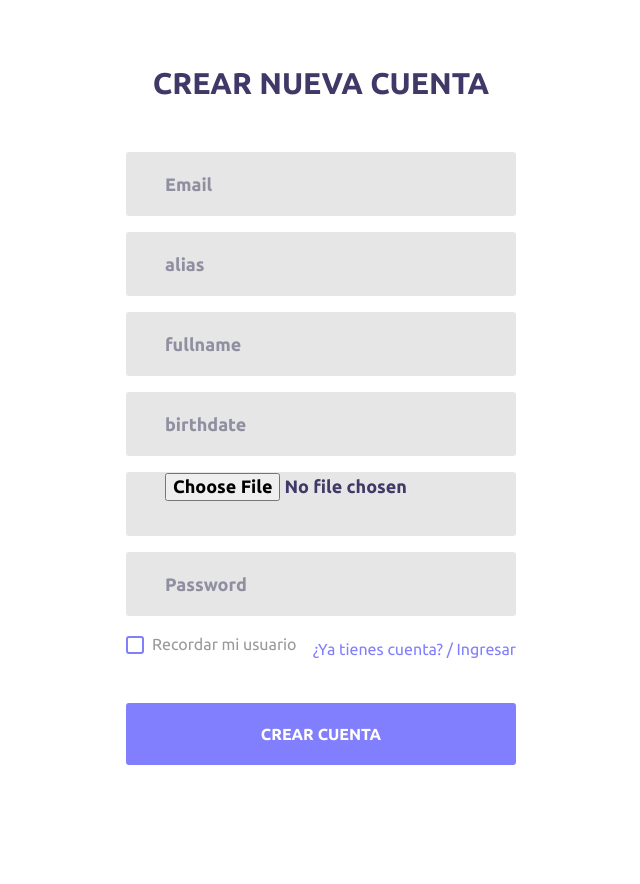
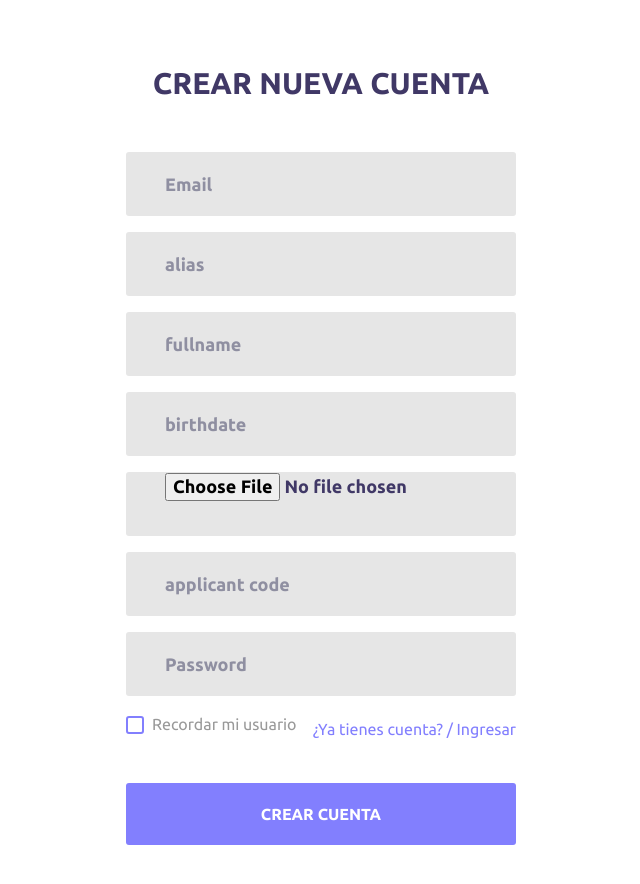
Before and after one commit to felias83/SocialApp, an Angular app: page /registro in a window 1280 px wide. Shown: the top 884 px of the page, without its empty margins (319-959 px from the left). Built offline with nearby package versions, Linux system fonts and the light colour scheme.

Commit message:
Agregando el applicant code al registro

```diff
--- a/src/app/pages/home/home.component.html
+++ b/src/app/pages/home/home.component.html
@@ -109,16 +109,17 @@
     >
       <div class="col"></div>
       <div class="col">
-        <div class="card" style="width: 18rem">
-          <img src="... " class="card-img-top" alt="... " />
+        <div class="card" style="width: 26rem">
+          <img src="{{ item.image}}" class="card-img-top" alt="" />
           <div class="card-body">
-            <!-- <h5 class="card-title ">Publicacion</h5> -->
+            <label class="card-title  ">{{ item.usernickname }}</label><i class="fa fa-trash ml-5" (click)="erasePost(item.idpost)" aria-hidden="true"></i>
             <p class="card-text">{{ item.description }}</p>
             <input
               type="text"
               class="form-cotrol"
               placeholder="Comentar la publicación"
             />
+            <button class="btn btn-sm btn-outline-primary ml-5">Comentar</button>
           </div>
         </div>
       </div>
--- a/src/app/pages/registro/registro.component.html
+++ b/src/app/pages/registro/registro.component.html
@@ -77,6 +77,21 @@
 
           <span class="focus-input100"></span>
 </div>
+<span *ngIf="f.submitted && f.controls['applicantcode'].errors" class="text-danger animated fadeIn">Al menos 6 letras</span
+  >
+  <div class="wrap-input100 m-b-16">
+    <input
+      class="input100"
+      type="number"
+      name="applicantcode"
+      [(ngModel)]="usuario.applicantcode"
+      minlength="6"
+      required
+      placeholder="applicant code"
+    />
+
+    <span class="focus-input100"></span>
+</div>
 <span *ngIf="f.submitted && f.controls['password'].errors" class="text-danger animated fadeIn">Al menos 6 letras</span
         >
         <div class="wrap-input100 m-b-16">
--- a/src/index.html
+++ b/src/index.html
@@ -2,7 +2,7 @@
 <html lang="en">
 <head>
   <meta charset="utf-8">
-  <title>LoginApp</title>
+  <title>SocialApp</title>
   <base href="/">
 
   <meta name="viewport" content="width=device-width, initial-scale=1">
```
